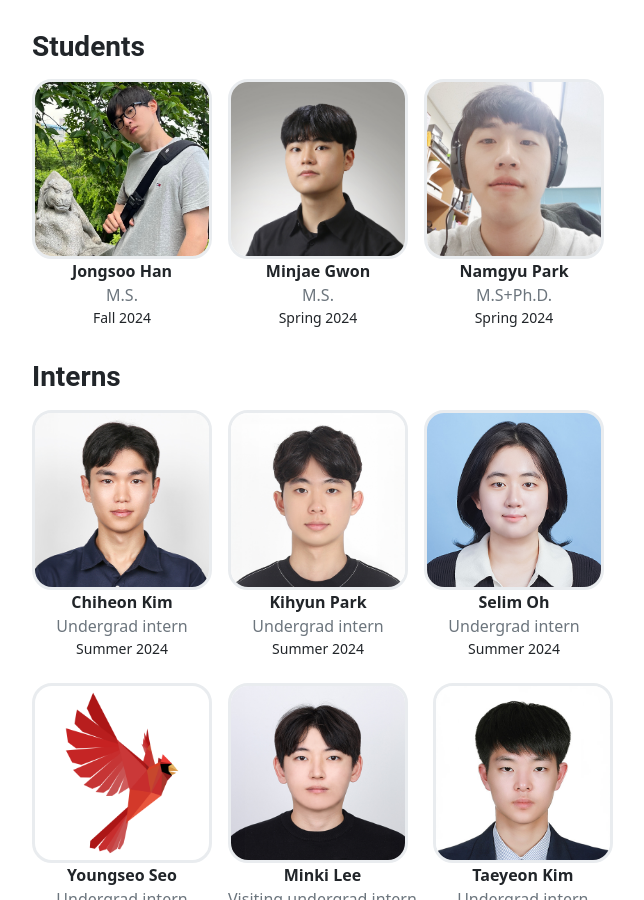
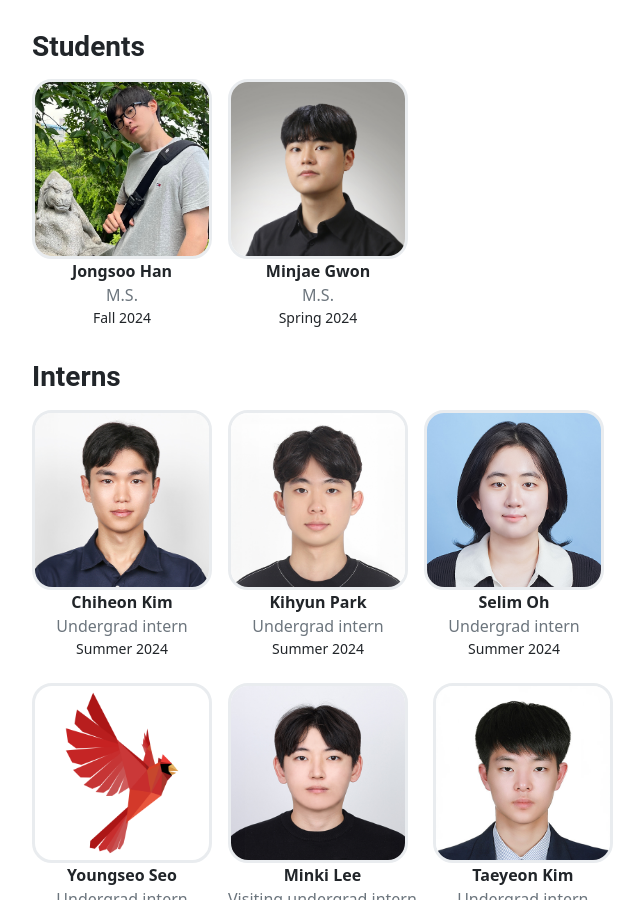
Before and after one commit to postech-compsec/postech-compsec.github.io, a Jekyll site: the page built from pages/people.md, in a window 1280 px wide and 900 px high, scrolled down 515 px. Shown: the whole window, without its empty margins (240-884 px from the left). Built offline with Jekyll 4.4.1, drawn with Linux system fonts in a browser that asks for light colours; nearby versions of some CDN libraries; some of the changed text lies outside the part shown.

Commit message:
namgyu graduated

```diff
--- a/_data/people.yml
+++ b/_data/people.yml
@@ -21,12 +21,6 @@
   since: Spring 2024
   image: assets/people/minjae.png
   site: https://bxta.kr/
-
-- name: Namgyu Park
-  role: M.S+Ph.D.
-  since: Spring 2024
-  image: assets/people/namgyu.jpg
-  site: #
 
 Interns:
 - name: Chiheon Kim
@@ -107,3 +101,9 @@
   since: Summer 2024
   image: assets/people/jeongwon.jpg
   site: #
+
+- name: Namgyu Park
+  role: Samsung SDS
+  since: Ph.D. (2025)
+  image: assets/people/namgyu.jpg
+  site: #
```
